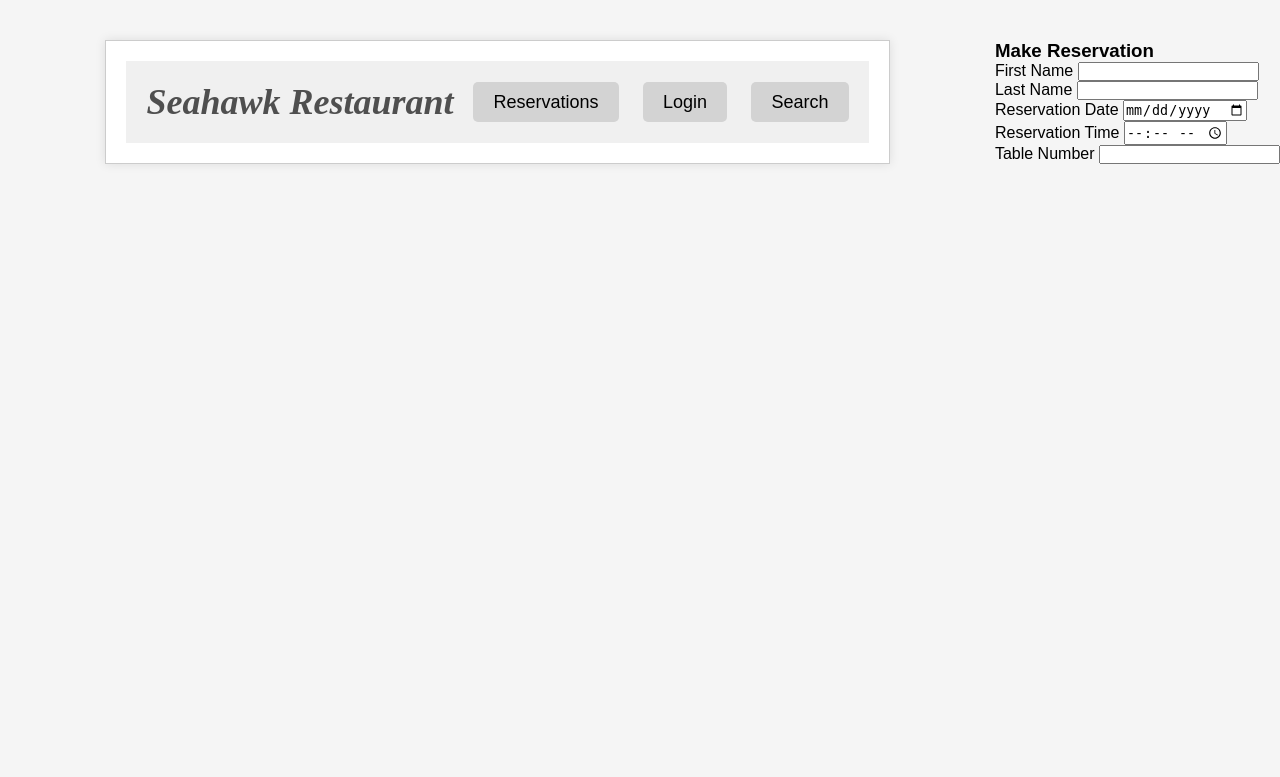
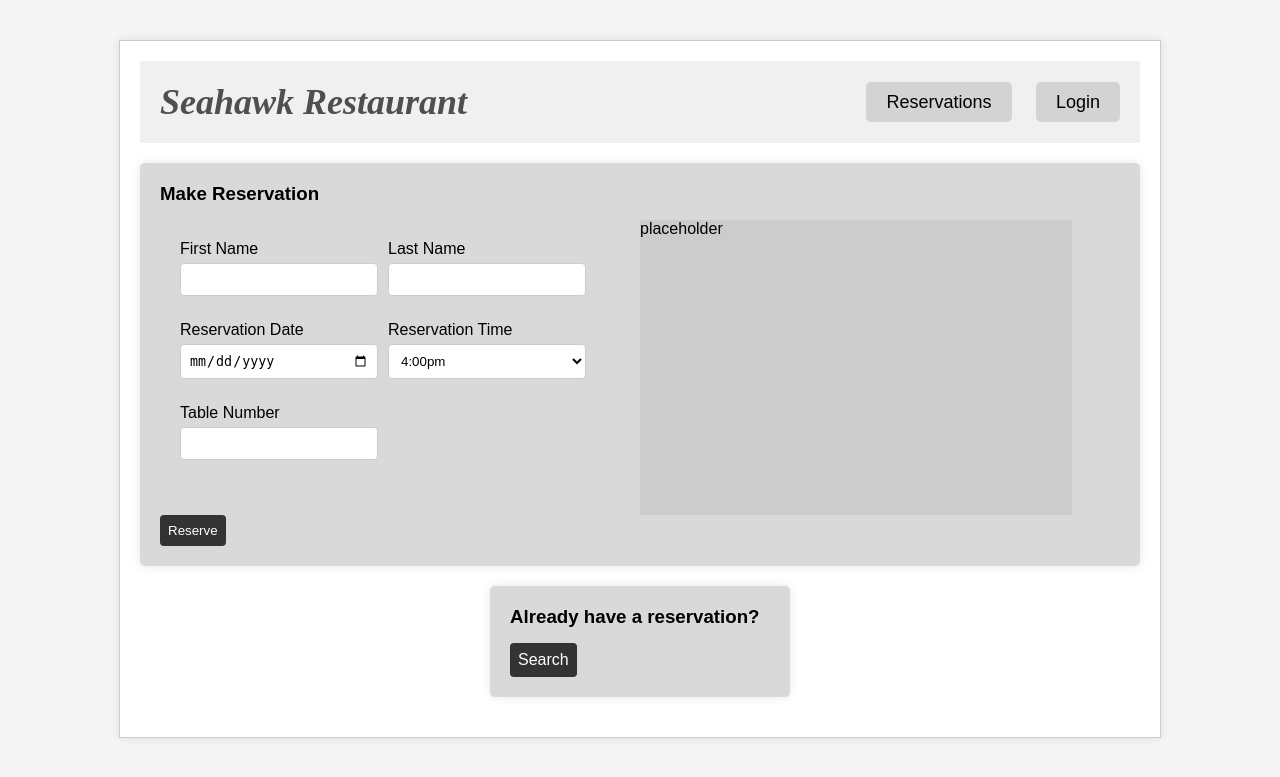
Before and after one commit to j-mrles/DjangoRestaurant, a Django app: page /reservation/ in a window 1280 px wide. Shown: the top 777 px of the page. Run offline with Django 5.2, Linux system fonts and the light colour scheme.

Commit message:
Fixed formating of ReservationPageGuest.html

```diff
--- a/pages/static/css/ReservationPageGuest.css
+++ b/pages/static/css/ReservationPageGuest.css
@@ -0,0 +1,103 @@
+/* Reservation page styling */
+.reservationform {
+    background: #D9D9D9;
+    padding: 20px;
+    border-radius: 5px;
+    box-shadow: 0 0 10px rgba(0, 0, 0, 0.1);
+    margin: 20px auto;
+    text-align: left;
+    min-width: 800px;
+    max-width: 1000px;
+}
+
+.reservationform h3 {
+    margin-bottom: 15px;
+}
+
+form {
+    display: flex;
+    flex-wrap: wrap;
+    gap: 10px;
+    margin-bottom: 20px;
+    width: 50%;
+    padding: 20px;
+    align-self: left;
+}
+
+.visual {
+    background-color: #ccc;
+    width: 45%
+}
+
+.form-body {
+    display:inline-flex;
+}
+
+.form-group {
+    margin-bottom: 15px;
+    width: 45%;
+}
+
+.form-group label {
+    display: block;
+    margin-bottom: 5px;
+}
+
+.form-group input {
+    width: 100%;
+    padding: 8px;
+    border: 1px solid #ccc;
+    border-radius: 4px;
+}
+
+.form-group select {
+    width: 100%;
+    padding: 8px;
+    border: 1px solid #ccc;
+    border-radius: 4px;
+    background-color: #fff;
+}
+
+button {
+    padding: 8px;
+    background: #333;
+    color: #fff;
+    border: none;
+    border-radius: 4px;
+    cursor: pointer;
+}
+
+button:hover {
+    background: #555;
+}
+
+.search {
+    background: #D9D9D9;
+    padding: 20px;
+    border-radius: 5px;
+    box-shadow: 0 0 10px rgba(0, 0, 0, 0.1);
+    margin: 20px auto;
+    width: 300px;
+    text-align: left;
+}
+
+.search a {
+    padding: 8px;
+    background: #333;
+    color: #fff;
+    border: none;
+    border-radius: 4px;
+    cursor: pointer;
+    text-decoration: none;
+    width: 50%px;
+    display: inline-block;
+}
+
+.search a:hover {
+    background: #555;
+}
+
+.search h3 {
+    margin-bottom: 15px;
+    width: 100%;
+}
--- a/pages/templates/pages/ReservationComponent/ReservationPageGuest.html
+++ b/pages/templates/pages/ReservationComponent/ReservationPageGuest.html
@@ -17,14 +17,13 @@
                     <!-- <a href="../ReservationComponent/ReservationPage.html">Reservations</a> -->
                     <a href="{% url 'reservation_page' %}">Reservations</a>
                     <a href="{% url 'login_page' %}">Login</a>
-                    <a href="{% url 'search_page' %}">Search</a>
                     <!-- above may not be best way to do this, but keep for now (consider dropdown) -->
                 </nav>
             </header>
-        </div>
             <section class="reservationform">
                 <h3>Make Reservation</h3>
-            <form action="placeholder" method="POST">
+                <div class="form-body">
+                    <form action="placeholder" method="POST" name="reservation">
                             <div class="form-group">
                                 <label for="firstname">First Name</label>
                                 <input type="text" id="firstname" name="firstname">
@@ -39,13 +38,39 @@
                             </div>
                             <div class="form-group">
                                 <label for="restime">Reservation Time</label>
-                    <input type="time" id="restime" name="restime">
+                                <select id="restime" name="restime">
+                                    <option value="16:00">4:00pm</option>
+                                    <option value="16:30">4:30pm</option>
+                                    <option value="17:00">5:00pm</option>
+                                    <option value="17:30">5:30pm</option>
+                                    <option value="18:00">6:00pm</option>
+                                    <option value="18:30">6:30pm</option>
+                                    <option value="19:00">7:00pm</option>
+                                    <option value="19:30">7:30pm</option>
+                                    <option value="20:00">8:00pm</option>
+                                    <option value="20:30">8:30pm</option>
+                                    <option value="21:00">9:00pm</option>
+                                    <option value="21:30">9:30pm</option>
+                                    <option value="22:00">10:00pm</option>
+                                </select>
                             </div>
                             <div class="form-group">
                                 <label for="tablenumber">Table Number</label>
                                 <input type="text" id="tablenumber" name="tablenumber">
                             </div>
+
+
                     </form>
+                    <div class="visual">
+                        <p>placeholder</p>
+                    </div>
+                </div>
+                <button type="submit" form="reservation">Reserve</button>
             </section>
+            <section class="search">
+                <h3>Already have a reservation?</h3>
+                <a href="{% url 'search_page' %}">Search</a>
+            </section>
+        </div>
     </main>
 </body>
```
Lines whose indentation alone changed are shown as unchanged.
